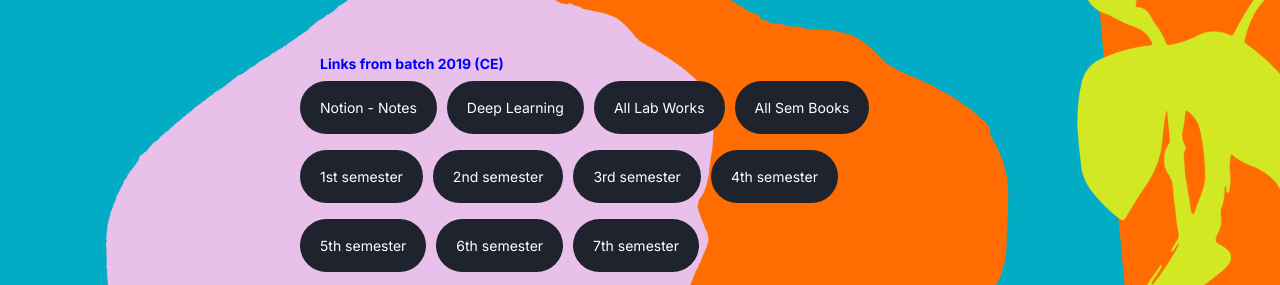
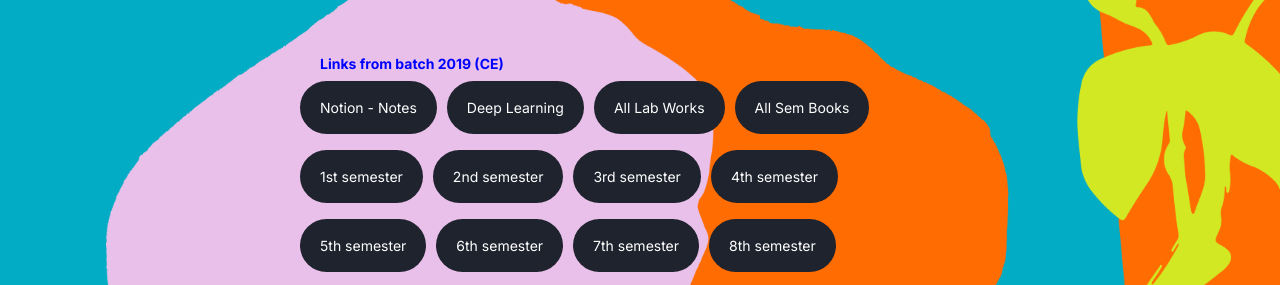
Before and after one commit to ChandankMahato/cscedrive, a plain HTML site: page index.html in a window 1280 px wide. Shown: the part 515-800 px from the top of the page. Drawn offline with Linux system fonts and the light colour scheme; a script that the page names is missing.

Commit message:
advertisement added

```diff
--- a/index.html
+++ b/index.html
@@ -1212,7 +1212,9 @@
             rel="stylesheet" />
         <link href="https://fonts.googleapis.com/css2?family=Inter:wght@300;400;600;700&amp;display=swap"
             rel="stylesheet" />
-
+        <script async="async" data-cfasync="false"
+            src="//pl25481507.profitablecpmrate.com/b985ff9bb30ef8a919be921f39c03c89/invoke.js"></script>
+        <div id="container-b985ff9bb30ef8a919be921f39c03c89"></div>
         <div class="sc-bdfBwQ sc-gsTCUz fGhsIW bhdLno">
             <div class="sc-bdfBwQ sc-gsTCUz bcrzgk bhdLno">
                 <div class="sc-bdfBwQ LyLIy">
@@ -1507,6 +1509,19 @@
                                 </a>
                             </div>
                         </div>
+                        <div id="245090174" class="sc-bdfBwQ pkAuV container">
+                            <div data-testid="StyledContainer"
+                                class="sc-bdfBwQ StyledContainer__StyledLinkContainer-sc-1og9kym-0 iwuMvC dgoRTN"><a
+                                    href="https://drive.google.com/drive/folders/1X5av3x3Tl1npXWMabrKWF6jk5yYI5IAa"
+                                    target="_blank" rel="noopener" data-testid="LinkButton"
+                                    aria-describedby="profile-crypto-chicks " height="auto"
+                                    class="sc-pFZIQ StyledButton-sc-tim4qx-0 ldGKnQ eViWBZ">
+                                    <p class="sc-hKgILt Button__StyledText-sc-wu9agm-0 CczVW bvgKjI">8th
+                                        semester
+                                    </p>
+                                </a>
+                            </div>
+                        </div>
                     </div>
 
                     <h1 style="padding-left: 20px; padding-top: 20px; padding-bottom: 10px; color: blue;">Links from
@@ -1614,6 +1629,8 @@
         </div>
     </div>
     <script src="index.js"></script>
+    <script type='text/javascript'
+        src='//pl25481277.profitablecpmrate.com/08/b4/50/08b45046f3537b378f013e43027e2b4b.js'></script>
 </body>
 <!-- Mirrored from linktr.ee/crypto.chicks by HTTrack Website Copier/3.x [XR&CO'2014], Tue, 09 Aug 2022 15:59:56 GMT -->
 
```
